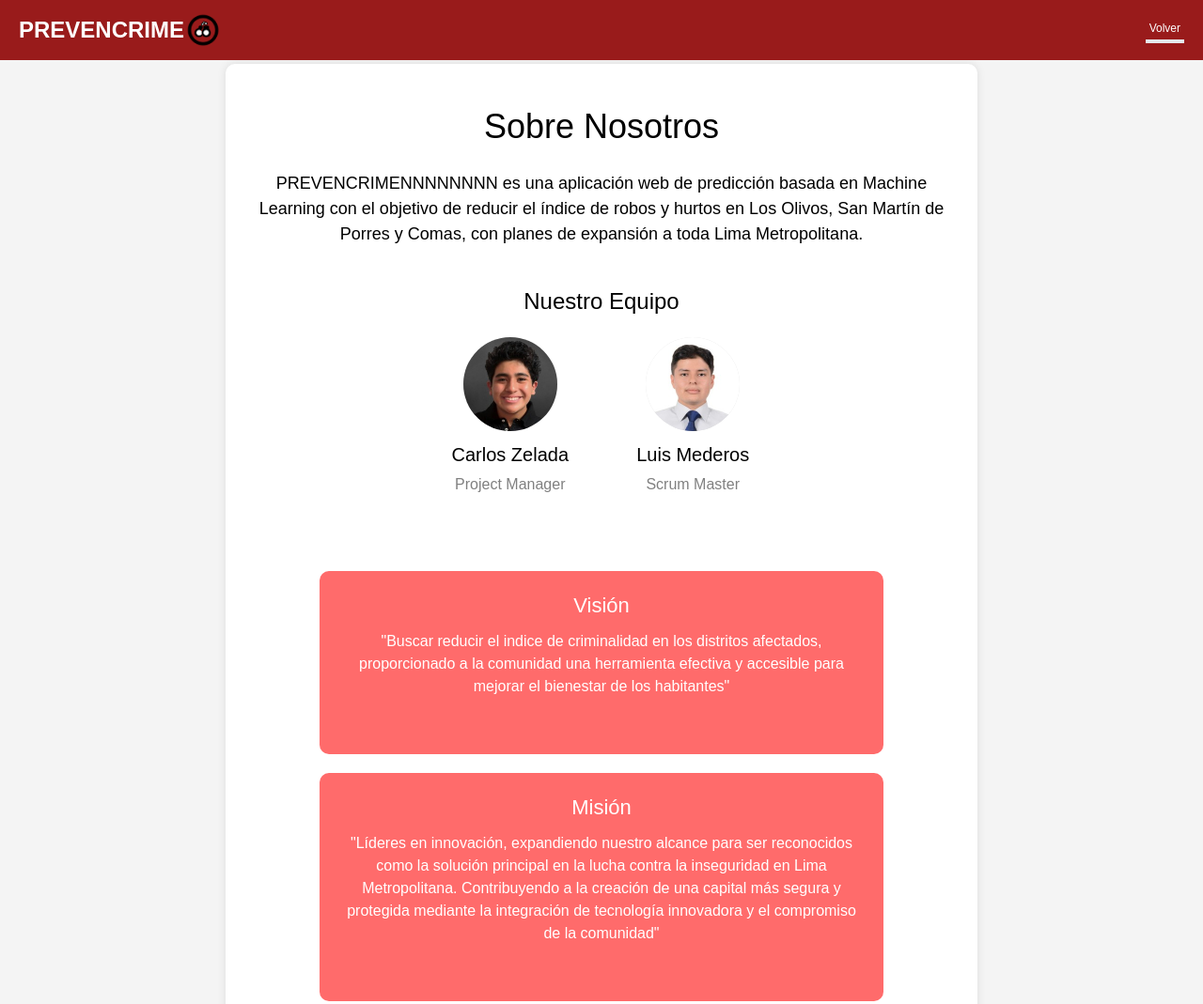
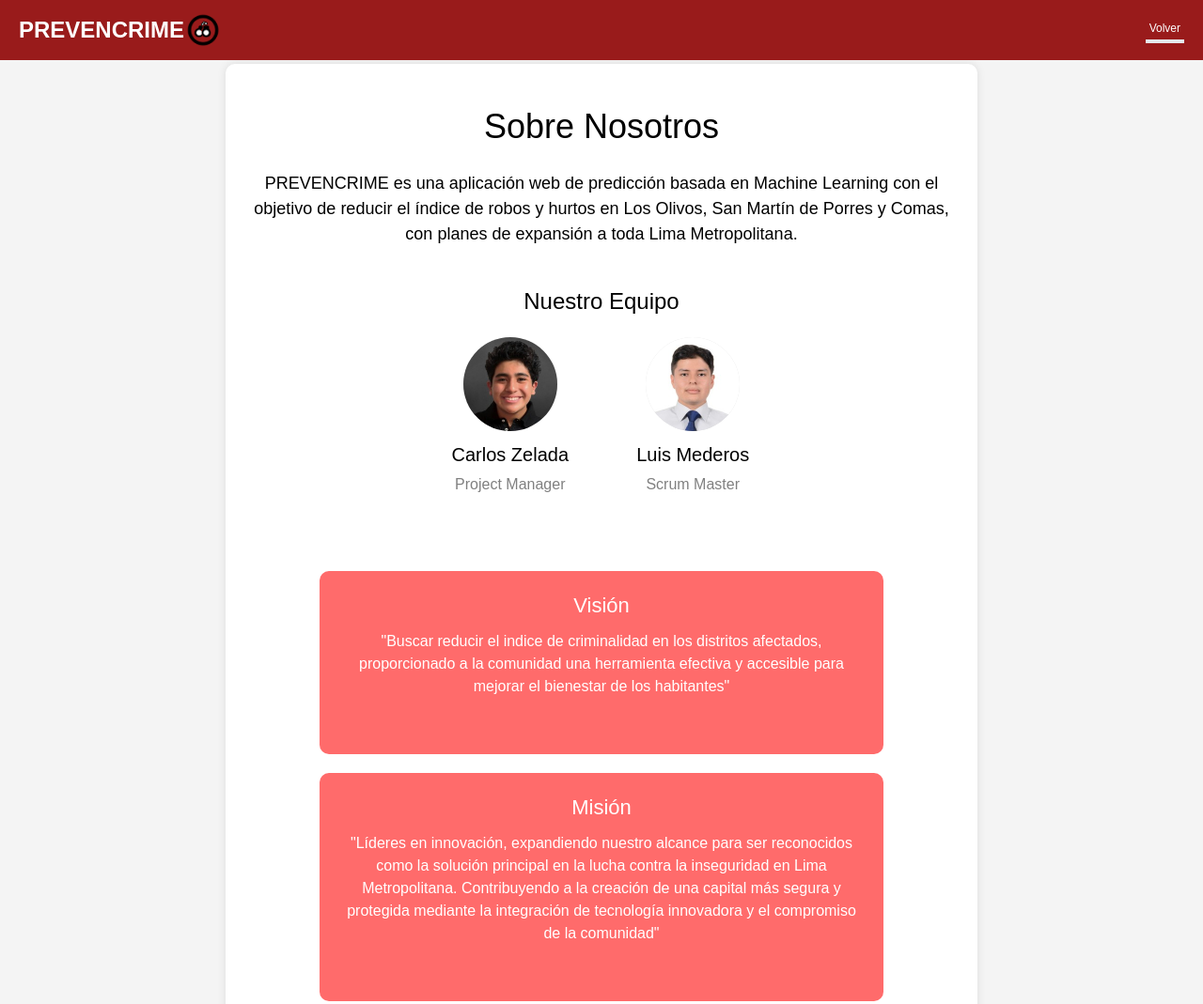
Before and after one commit to luisMederos4848/PrevenCrime, a website: page views/SobreNosotrosInv/index.html in a window 1280 px wide. Shown: the whole page at 94% size. Drawn offline with nearby package versions, Linux system fonts and the light colour scheme; files whose address does not match are found by name.

Commit message:
Update index.html

```diff
--- a/views/SobreNosotrosInv/index.html
+++ b/views/SobreNosotrosInv/index.html
@@ -20,7 +20,7 @@
     </br>
     <section class="about-us">
         <h1>Sobre Nosotros</h1>
-        <p>PREVENCRIMENNNNNNNN es una aplicación web de predicción basada en Machine Learning con el objetivo de reducir el índice de robos y hurtos en Los Olivos, San Martín de Porres y Comas, con planes de expansión a toda Lima Metropolitana.
+        <p>PREVENCRIME es una aplicación web de predicción basada en Machine Learning con el objetivo de reducir el índice de robos y hurtos en Los Olivos, San Martín de Porres y Comas, con planes de expansión a toda Lima Metropolitana.
 
         </p>
 
```
